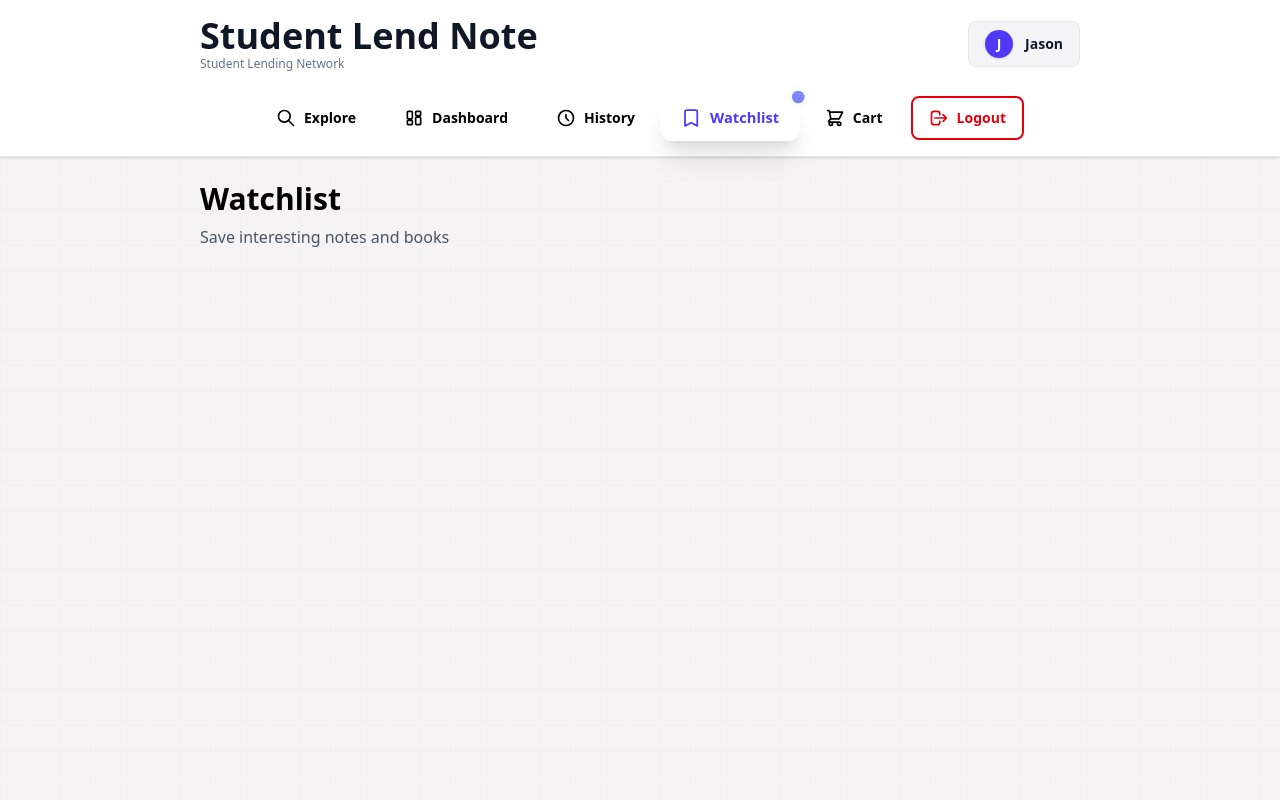
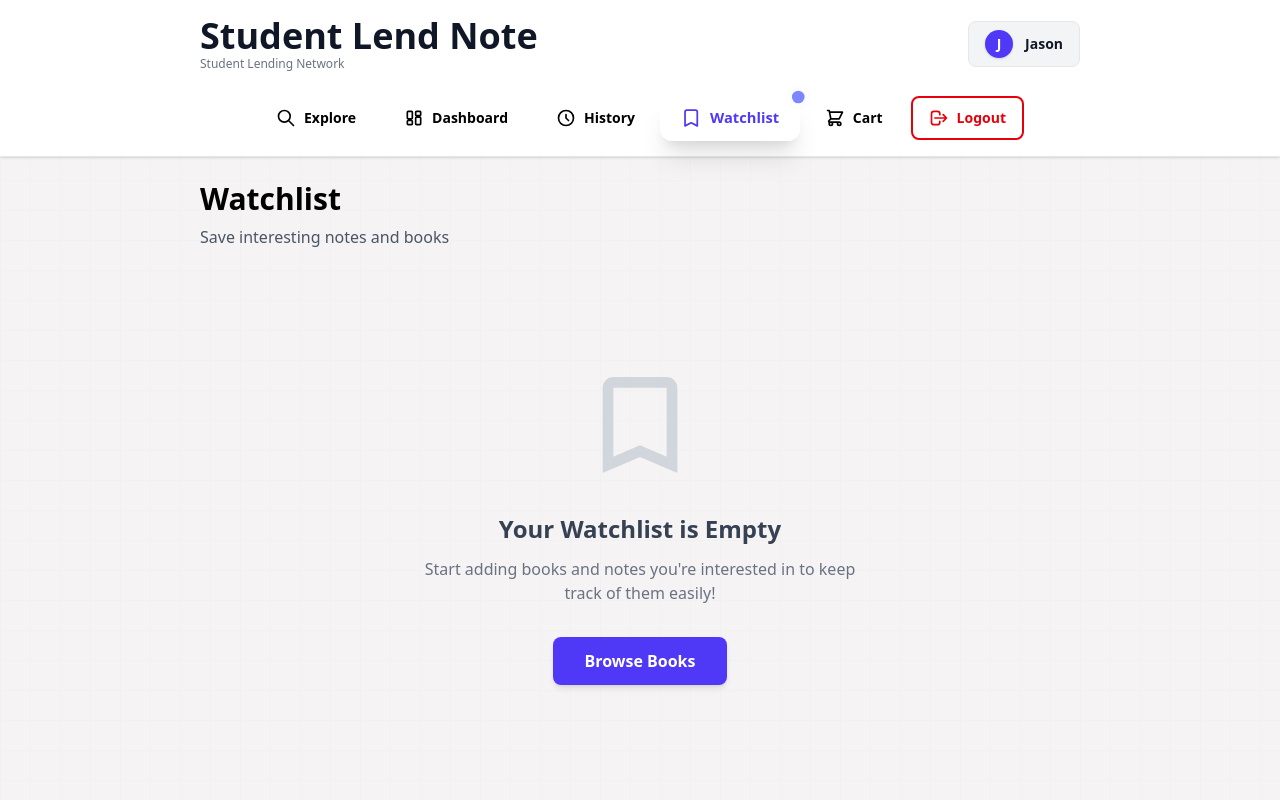
Before and after one commit to joanallysen/Lend-Student-Note, a Flask app: page /watchlist in a window 1280 px wide. Run offline with Flask 3, Linux system fonts and the light colour scheme; a user stored in the database is signed in; data comes from the database, SQL or seed files in the repository; both versions use the stored data as it was after the commit.

Commit message:
Added UI if history, watchlist are empty

```diff
--- a/templates/watchlist.html
+++ b/templates/watchlist.html
@@ -16,11 +16,27 @@
     <div class="mx-50 mb-8">
         <h1 class="text-3xl font-bold mb-2 mt-6">Watchlist</h1>
         <p class="text-gray-600 mb-8">Save interesting notes and books</p>
-        <div class="grid grid-cols-4 gap-6">
-            {% for note in notes %}
-                {{comp.watchlist_card(note)}}
-            {% endfor %}
-        </div>
+        {% if notes %}
+            <div class="grid grid-cols-4 gap-6">
+                {% for note in notes %}
+                    {{comp.watchlist_card(note)}}
+                {% endfor %}
+            </div>
+        {% else %}
+            <!-- Empty Watchlist State -->
+            <div class="flex flex-col items-center justify-center py-20">
+                <svg xmlns="http://www.w3.org/2000/svg" class="w-32 h-32 text-gray-300 mb-6" viewBox="0 0 24 24">
+                    <path fill="currentColor" d="M5 21V5q0-.825.588-1.412T7 3h10q.825 0 1.413.588T19 5v16l-7-3zm2-3.05l5-2.15l5 2.15V5H7zM7 5h10z"/>
+                </svg>
+                <h2 class="text-2xl font-bold text-gray-700 mb-3">Your Watchlist is Empty</h2>
+                <p class="text-gray-500 mb-8 text-center max-w-md">
+                    Start adding books and notes you're interested in to keep track of them easily!
+                </p>
+                <a href="{{ url_for('explore') }}" class="px-8 py-3 bg-indigo-600 text-white font-semibold rounded-lg hover:bg-indigo-700 transition-colors shadow-md hover:shadow-lg">
+                    Browse Books
+                </a>
+            </div>
+        {% endif %}
     </div>
 
 </body>
```
Also changed, not shown: templates/history.html (+34 -2 lines), instance/database.db, static/uploads/20251114_181935_20251111_174804_manga4.jpg (added).
